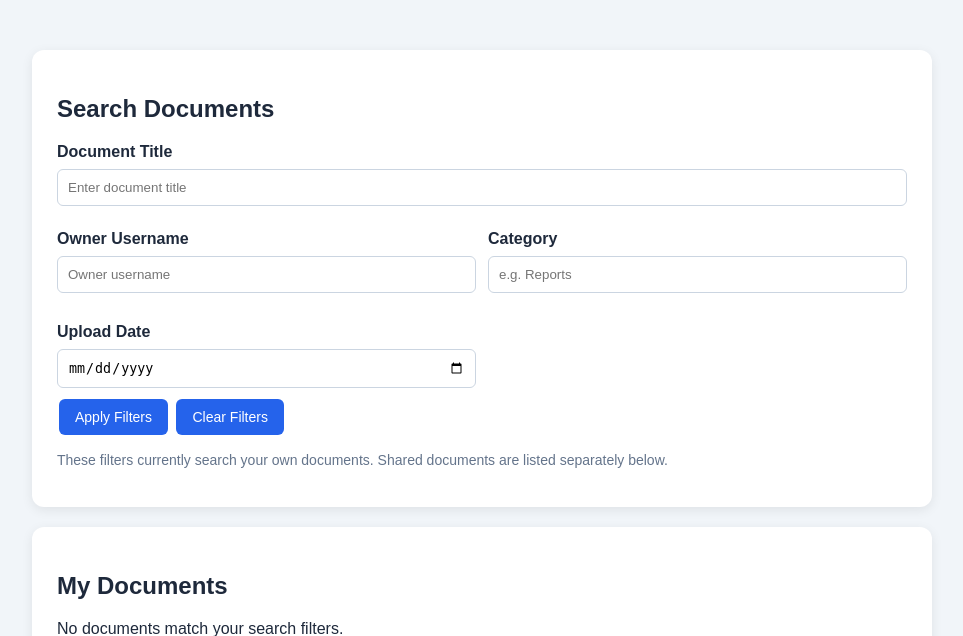
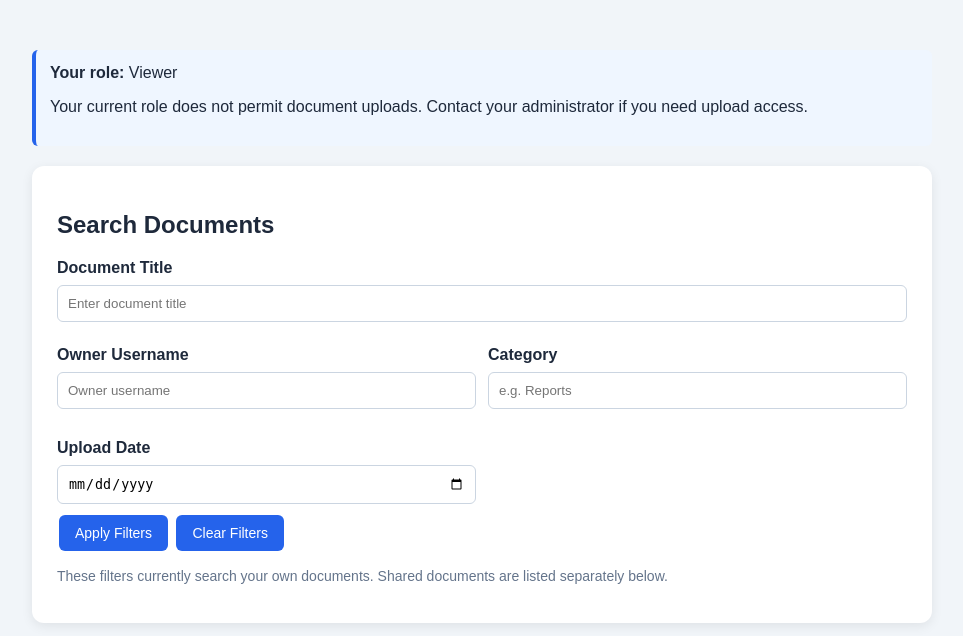
Before and after one commit to danaboinavarshini-2005/TrustVault, a Django app: page /dashboard/ in a window 1280 px wide. Shown: the part 82-718 px from the top of the page, without its empty margins (158-1121 px from the left). Run offline with Django 5.2, Linux system fonts and the light colour scheme; the visitor is signed in with stand-in values (Sample User, id 1); data comes from the database, SQL or seed files in the repository; data that the repository does not hold is empty.

Commit message:
Fix document upload dashboard

```diff
--- a/documents/templates/documents/dashboard.html
+++ b/documents/templates/documents/dashboard.html
@@ -1,3 +1,4 @@
+
 <!DOCTYPE html>
 <html lang="en">
 <head>
@@ -102,6 +103,14 @@
             background: #fee2e2;
         }
 
+        .notice {
+            background: #eff6ff;
+            border-left: 4px solid #2563eb;
+            padding: 14px;
+            border-radius: 6px;
+            margin-bottom: 20px;
+        }
+
         .document-item {
             padding: 16px 0;
             border-bottom: 1px solid #e2e8f0;
@@ -167,10 +176,11 @@
     <h2>TrustVault | My Documents</h2>
 
     <div class="header-links">
+
         {% if user_role == "administrator" %}
             <a class="button admin-button"
                href="{% url 'admin_activity_dashboard' %}">
-                🔐 Admin Activity
+                Admin Activity
             </a>
         {% endif %}
 
@@ -178,6 +188,7 @@
             {% csrf_token %}
             <button type="submit" class="logout-button">Logout</button>
         </form>
+
     </div>
 </header>
 
@@ -191,11 +202,27 @@
         {% endfor %}
     {% endif %}
 
+    <!-- Display the current user's role -->
+    <div class="notice">
+        <strong>Your role:</strong>
+        {{ user_role|default:"Viewer"|title }}
+
+        {% if can_upload %}
+            <p>You are authorized to upload documents.</p>
+        {% else %}
+            <p>
+                Your current role does not permit document uploads.
+                Contact your administrator if you need upload access.
+            </p>
+        {% endif %}
+    </div>
+
     <!-- Search and filters -->
     <div class="card">
         <h2>Search Documents</h2>
 
         <form method="get" action="{% url 'dashboard' %}">
+
             <label for="search">Document Title</label>
             <input
                 type="text"
@@ -206,6 +233,7 @@
             >
 
             <div class="filter-grid">
+
                 <div>
                     <label for="owner">Owner Username</label>
                     <input
@@ -237,10 +265,15 @@
                         value="{{ upload_date }}"
                     >
                 </div>
+
             </div>
 
             <button type="submit">Apply Filters</button>
-            <a class="button" href="{% url 'dashboard' %}">Clear Filters</a>
+
+            <a class="button" href="{% url 'dashboard' %}">
+                Clear Filters
+            </a>
+
         </form>
 
         <p class="muted">
@@ -249,8 +282,9 @@
         </p>
     </div>
 
-    <!-- Upload document -->
+    <!-- Upload document: authorized roles only -->
     {% if can_upload %}
+
         <div class="card">
             <h2>Upload a Document</h2>
 
@@ -292,6 +326,7 @@
                 >
 
                 <button type="submit">Upload Document</button>
+
             </form>
 
             <p class="muted">
@@ -299,6 +334,7 @@
                 Maximum file size: 5 MB.
             </p>
         </div>
+
     {% endif %}
 
     <!-- Owned documents -->
@@ -306,7 +342,9 @@
         <h2>My Documents</h2>
 
         {% for document in documents %}
+
             <div class="document-item">
+
                 <strong>{{ document.title }}</strong>
 
                 <p>
@@ -324,13 +362,12 @@
                 </a>
 
                 {% if document.owner_id == user.id %}
+
                     <a class="button edit-button"
                        href="{% url 'edit_document' document.id %}">
                         Edit Details
                     </a>
-                {% endif %}
 
-                <!-- Share document -->
                     <form
                         method="post"
                         action="{% url 'share_document' document.id %}">
@@ -367,16 +404,19 @@
                             <option value="edit">
                                 EDIT — Can view, download and edit details
                             </option>
+
                         </select>
 
                         <button type="submit">Share Document</button>
+
                     </form>
 
-                <!-- Manage existing access -->
                     <h3>Manage Shared Access</h3>
 
                     {% for access in document.access_permissions.all %}
+
                         <div class="document-item">
+
                             <p>
                                 Shared with:
                                 <strong>{{ access.user.username }}</strong>
@@ -396,16 +436,27 @@
                                 <button type="submit" class="revoke-button">
                                     Revoke Access
                                 </button>
+
                             </form>
+
                         </div>
+
                     {% empty %}
+
                         <p class="muted">
                             This document has not been shared with anyone.
                         </p>
+
                     {% endfor %}
+
+                {% endif %}
+
             </div>
+
         {% empty %}
+
             <p>No documents match your search filters.</p>
+
         {% endfor %}
     </div>
 
@@ -414,7 +465,9 @@
         <h2>Shared With Me</h2>
 
         {% for access in shared_accesses %}
+
             <div class="document-item">
+
                 <strong>{{ access.document.title }}</strong>
 
                 <p>
@@ -436,14 +489,20 @@
                 </a>
 
                 {% if access.permission == "edit" %}
+
                     <a class="button edit-button"
                        href="{% url 'edit_document' access.document.id %}">
                         Edit Details
                     </a>
+
                 {% endif %}
+
             </div>
+
         {% empty %}
+
             <p>No documents have been shared with you yet.</p>
+
         {% endfor %}
     </div>
 
@@ -464,7 +523,9 @@
         </p>
     </div>
 
-    <p><a href="/">Return to Home</a></p>
+    <p>
+        <a href="/">Return to Home</a>
+    </p>
 
 </main>
 
--- a/documents/views.py
+++ b/documents/views.py
@@ -50,13 +50,13 @@ def get_user_role(user):
 
 def can_upload_documents(user):
     """Only Administrators and Owners can upload documents."""
-    return (
-        user.is_authenticated
-        and get_user_role(user) in {
-            UserProfile.ADMINISTRATOR,
-            UserProfile.OWNER,
-        }
-    )
+    if not user.is_authenticated:
+        return False
+
+    return get_user_role(user) in {
+        UserProfile.ADMINISTRATOR,
+        UserProfile.OWNER,
+    }
 
 
 def log_audit(user, action, result, document=None, details=""):
@@ -76,10 +76,7 @@ def home(request):
 
 
 def register(request):
-    """
-    Register a new user with the default Viewer role.
-    Existing authenticated users are redirected to the dashboard.
-    """
+    """Register a new user with the default Viewer role."""
     if request.user.is_authenticated:
         return redirect("dashboard")
 
@@ -110,9 +107,7 @@ def register(request):
     return render(
         request,
         "documents/register.html",
-        {
-            "form": form,
-        },
+        {"form": form},
     )
 
 
@@ -130,11 +125,14 @@ class TrustVaultLogoutView(LogoutView):
 @login_required
 def dashboard(request):
     """Display documents, shared documents, and upload functionality."""
+
     role = get_user_role(request.user)
+    can_upload = can_upload_documents(request.user)
 
     # Handle document uploads.
     if request.method == "POST":
-        if not can_upload_documents(request.user):
+
+        if not can_upload:
             log_audit(
                 user=request.user,
                 action="document_upload",
@@ -146,6 +144,7 @@ def dashboard(request):
                 request,
                 "Your role does not permit document uploads.",
             )
+
             return redirect("dashboard")
 
         title = request.POST.get("title", "").strip()
@@ -226,6 +225,7 @@ def dashboard(request):
             request,
             "Document uploaded successfully!",
         )
+
         return redirect("dashboard")
 
     # Display documents owned by the current user.
@@ -292,7 +292,7 @@ def dashboard(request):
             "category_query": category_query,
             "upload_date": upload_date,
             "user_role": role,
-            "can_upload": can_upload_documents(request.user),
+            "can_upload": can_upload,
         },
     )
 
@@ -300,6 +300,7 @@ def dashboard(request):
 @login_required
 def edit_document(request, document_id):
     """Allow owners and users with EDIT permission to edit metadata."""
+
     document = get_object_or_404(
         Document,
         id=document_id,
@@ -321,6 +322,7 @@ def edit_document(request, document_id):
             result=AuditLog.DENIED,
             details="Edit denied: insufficient permission.",
         )
+
         raise Http404("Document not found.")
 
     if request.method == "POST":
@@ -359,20 +361,20 @@ def edit_document(request, document_id):
                 request,
                 "Document updated successfully!",
             )
+
             return redirect("dashboard")
 
     return render(
         request,
         "documents/edit_document.html",
-        {
-            "document": document,
-        },
+        {"document": document},
     )
 
 
 @login_required
 def download_document(request, document_id):
     """Allow owners and authorized users to download documents."""
+
     document = get_object_or_404(
         Document,
         id=document_id,
@@ -397,6 +399,7 @@ def download_document(request, document_id):
             result=AuditLog.DENIED,
             details="Download denied: no permission.",
         )
+
         raise Http404("Document not found.")
 
     try:
@@ -410,6 +413,7 @@ def download_document(request, document_id):
             result=AuditLog.DENIED,
             details="Download failed: file unavailable.",
         )
+
         raise Http404("Document file is unavailable.")
 
     try:
@@ -436,6 +440,7 @@ def download_document(request, document_id):
 @require_POST
 def share_document(request, document_id):
     """Only the document owner can share it."""
+
     document = get_object_or_404(
         Document,
         id=document_id,
@@ -507,6 +512,7 @@ def share_document(request, document_id):
         request,
         f"Document shared with {shared_user.username}.",
     )
+
     return redirect("dashboard")
 
 
@@ -514,6 +520,7 @@ def share_document(request, document_id):
 @require_POST
 def revoke_document_access(request, document_id, access_id):
     """Only the document owner can revoke access."""
+
     document = get_object_or_404(
         Document,
         id=document_id,
@@ -542,12 +549,14 @@ def revoke_document_access(request, document_id, access_id):
         request,
         f"Access revoked for {recipient_username}.",
     )
+
     return redirect("dashboard")
 
 
 @login_required
 def admin_activity_dashboard(request):
     """Only Administrators can view audit logs."""
+
     if get_user_role(request.user) != UserProfile.ADMINISTRATOR:
         raise Http404("Page not found.")
 
@@ -559,7 +568,5 @@ def admin_activity_dashboard(request):
     return render(
         request,
         "documents/admin_activity.html",
-        {
-            "logs": logs,
-        },
+        {"logs": logs},
     )
```
Lines whose indentation alone changed are shown as unchanged.
